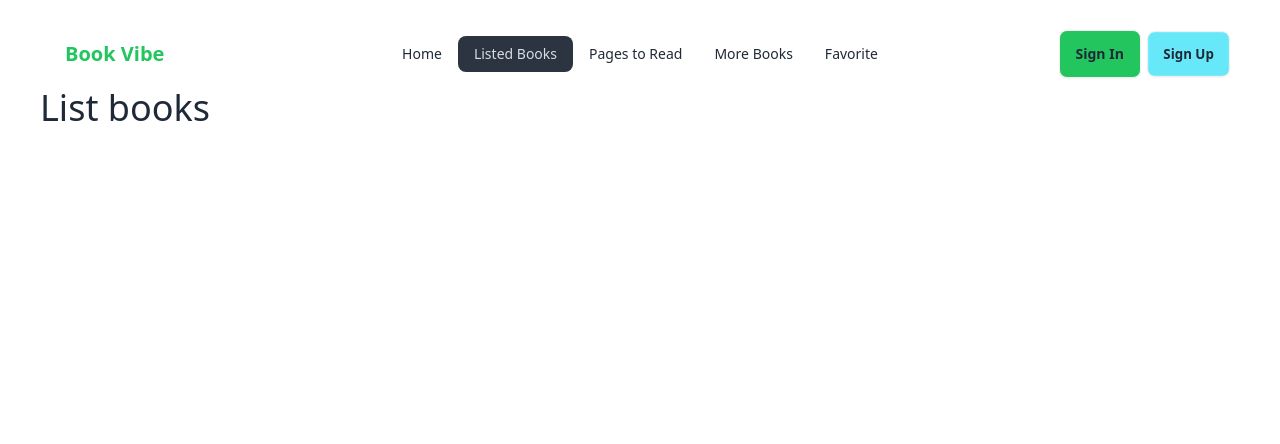
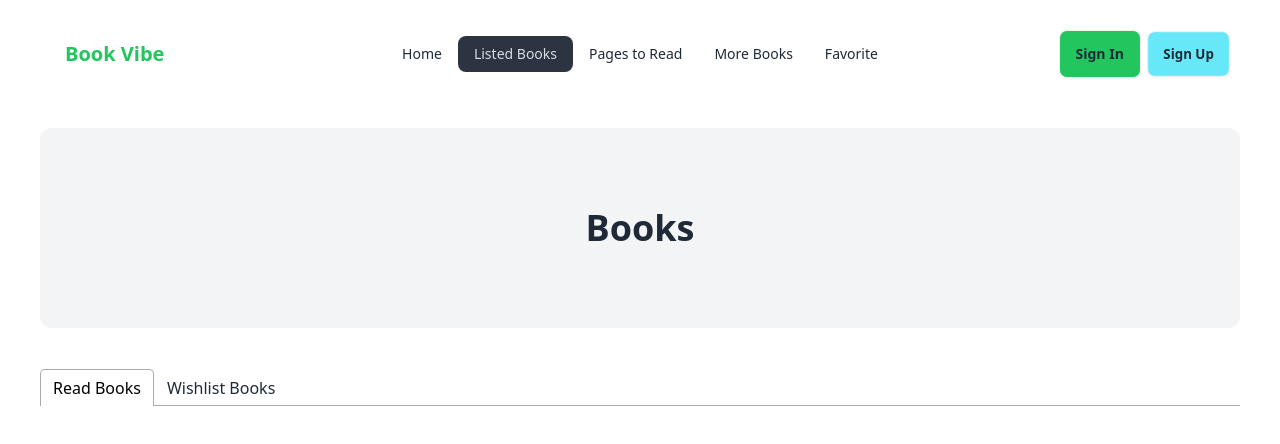
Before and after one commit to Masudur400/assignment-eight, a React (Vite) app: page /listBooks in a window 1280 px wide. Shown: the top 444 px of the page. Built offline with nearby package versions, Linux system fonts and the light colour scheme.

Commit message:
last update

```diff
--- a/package.json
+++ b/package.json
@@ -17,6 +17,7 @@
     "react-dom": "^18.2.0",
     "react-icons": "^5.0.1",
     "react-router-dom": "^6.22.3",
+    "react-tabs": "^6.0.2",
     "react-toastify": "^10.0.5",
     "sort-by": "^1.2.0"
   },
--- a/src/components/ListBooks/ListBooks.jsx
+++ b/src/components/ListBooks/ListBooks.jsx
@@ -1,8 +1,24 @@
+
+import { useState } from 'react';
+import { Tab, Tabs, TabList, TabPanel } from 'react-tabs';
+import 'react-tabs/style/react-tabs.css';
+
 
 const ListBooks = () => {
+    const [tabIndex, setTabIndex] = useState(0);
     return (
         <div>
-            <h3 className="text-4xl">List books</h3>
+            <div className='flex justify-center my-10 items-center bg-gray-100 rounded-xl md:py-20 py-10 '>
+            <h3 className="text-4xl font-bold">  Books</h3>
+            </div>
+            <Tabs selectedIndex={tabIndex} onSelect={(index) => setTabIndex(index)}>
+                <TabList>
+                    <Tab>Read Books</Tab>
+                    <Tab>Wishlist Books</Tab>
+                </TabList>
+                <TabPanel></TabPanel>
+                <TabPanel></TabPanel>
+            </Tabs>
         </div>
     );
 };
```
Also changed, not shown: 1 other file (tests, documents, lock files or other folders).
